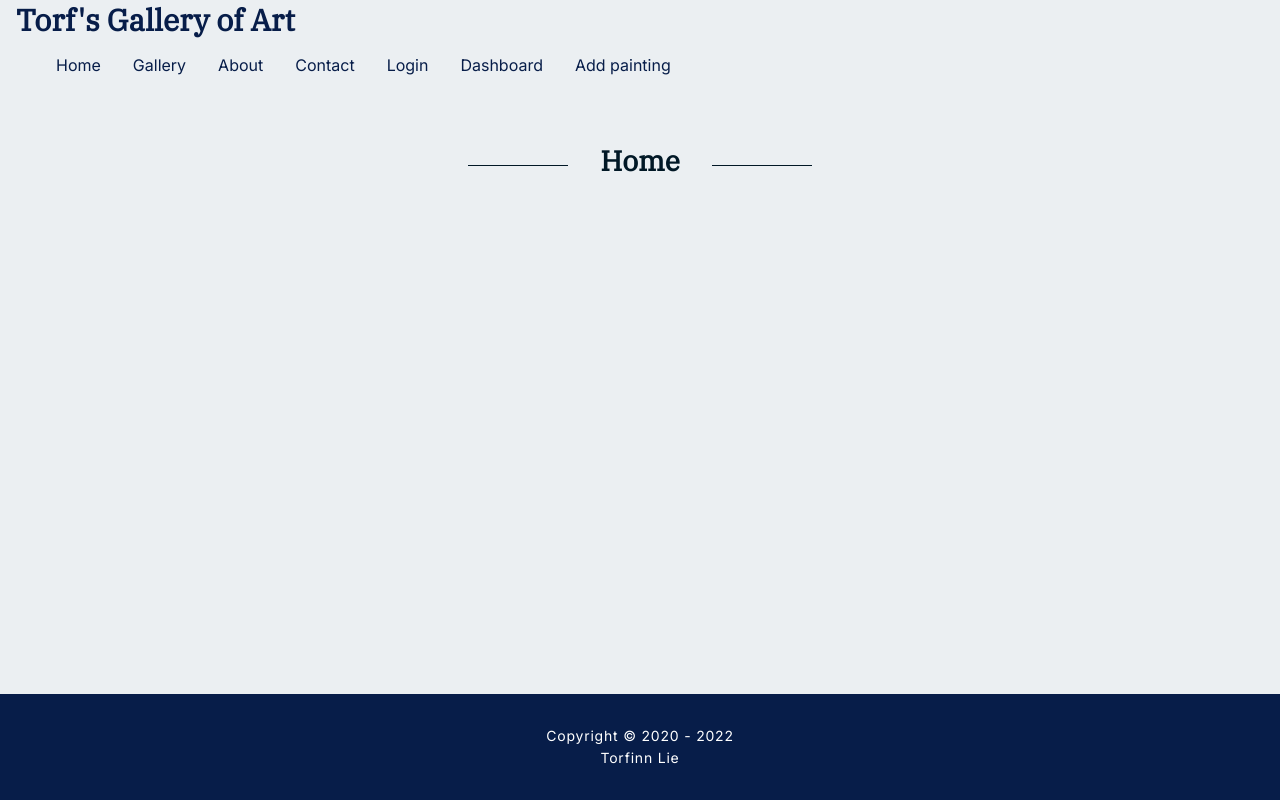
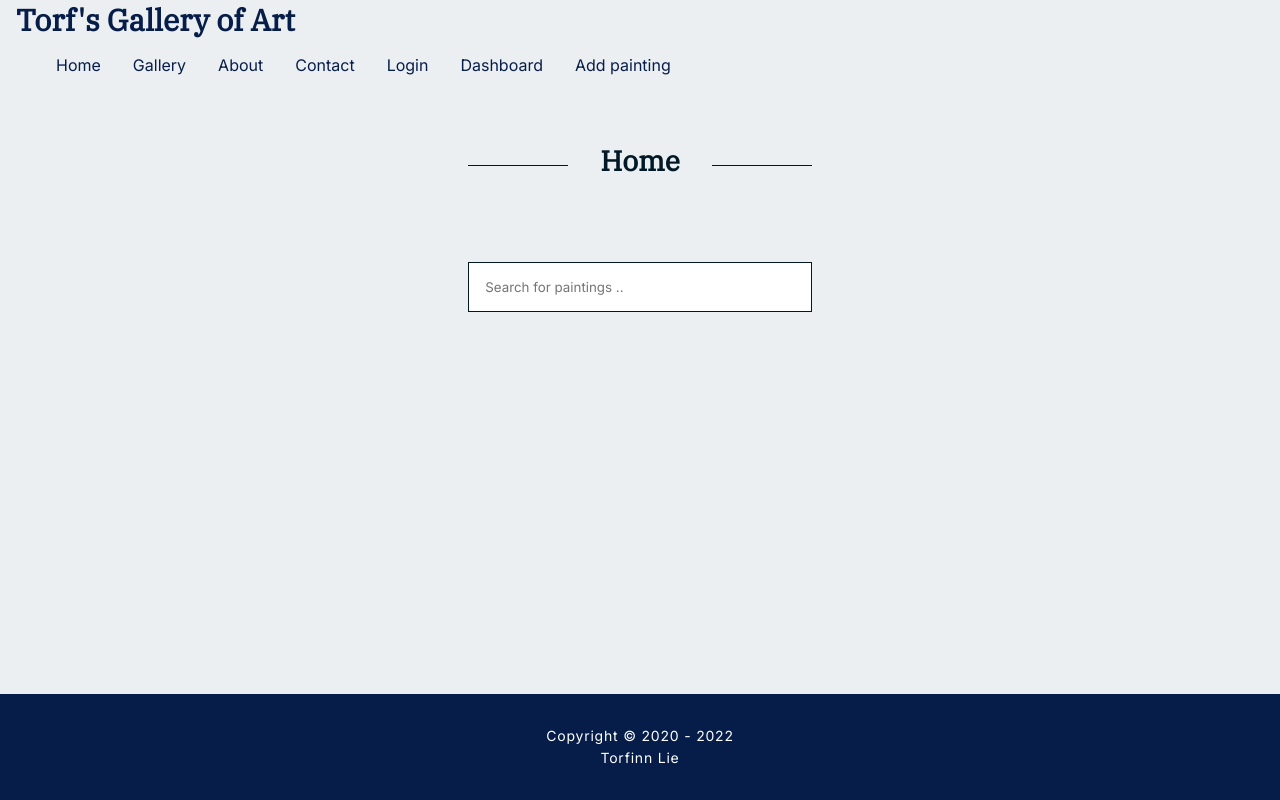
Before and after one commit to lunadragon06/torfs-art-gallery, a React (Create React App) app: page / in a window 1280 px wide. Built offline with nearby package versions, Linux system fonts and the light colour scheme.

Commit message:
Update Home.js

```diff
--- a/src/components/pages/Home.js
+++ b/src/components/pages/Home.js
@@ -4,6 +4,12 @@ export default function Home() {
 	return (
 		<>
 			<Heading content="Home" />
+			<div className="searchcont">
+			    <input className="searchbar"
+			           type="text"
+				       placeholder="Search for paintings .."
+			    />
+			</div>
 		</>
 	);
 }
```
